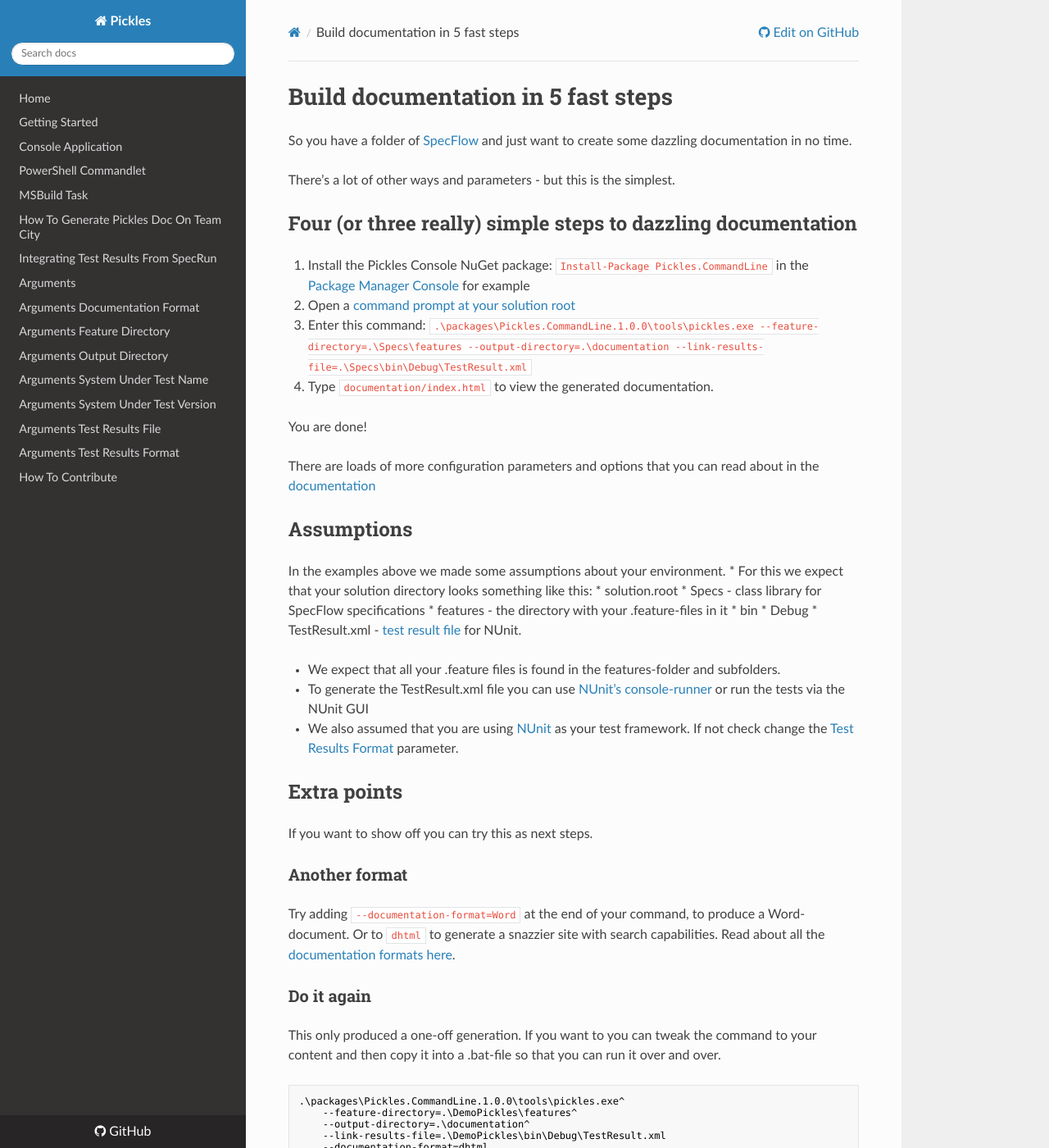
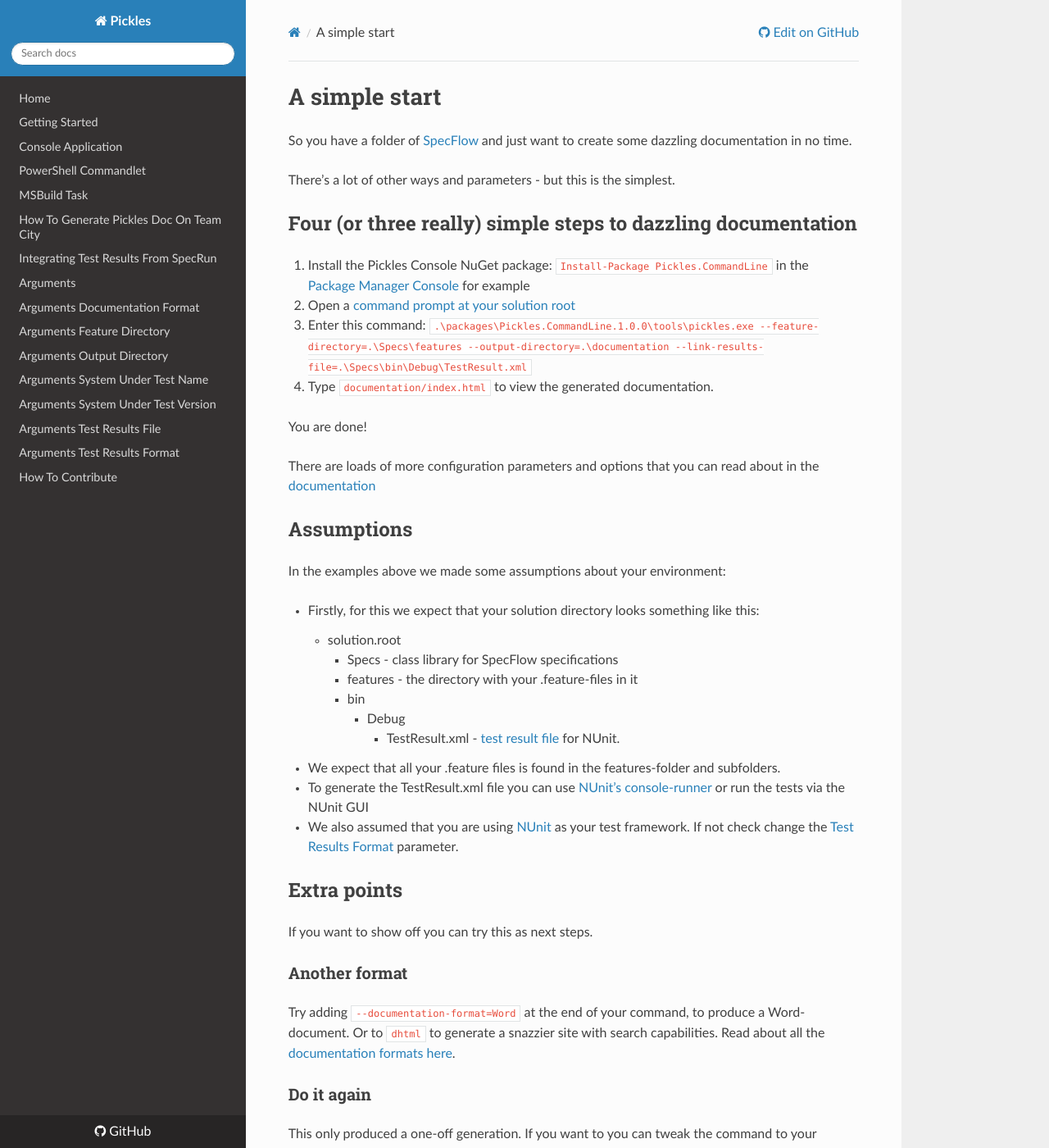
Before and after one commit to picklesdoc/docs, an MkDocs documentation site: the page built from docs/StartSimple.md, in a window 1280 px wide and 1400 px high. Shown: the whole window at 82% size. Built offline with MkDocs 1.6.1, drawn with Linux system fonts in a browser that asks for light colours; nearby versions of some CDN libraries; old or Windows-style settings are respelled for this version of MkDocs.

Commit message:
Fixed some typos and structures

```diff
--- a/docs/StartSimple.md
+++ b/docs/StartSimple.md
@@ -1,4 +1,4 @@
-# Build documentation in 5 fast steps
+# A simple start
 So you have a folder of [SpecFlow](http://www.specflow.org) and just want to create some dazzling documentation in no time.
 
 There’s a lot of other ways and parameters - but this is the simplest.
@@ -17,8 +17,9 @@ You are done!
 There are loads of more configuration parameters and options that you can read about in the [documentation](http://docs.picklesdoc.com/en/latest/)
 
 ## Assumptions
-In the examples above we made some assumptions about your environment.
-* For this we expect that your solution directory looks something like this:
+In the examples above we made some assumptions about your environment:
+
+* Firstly, for this we expect that your solution directory looks something like this:
 	* solution.root
 		* Specs - class library for SpecFlow specifications
 		* features - the directory with your .feature-files in it
```
